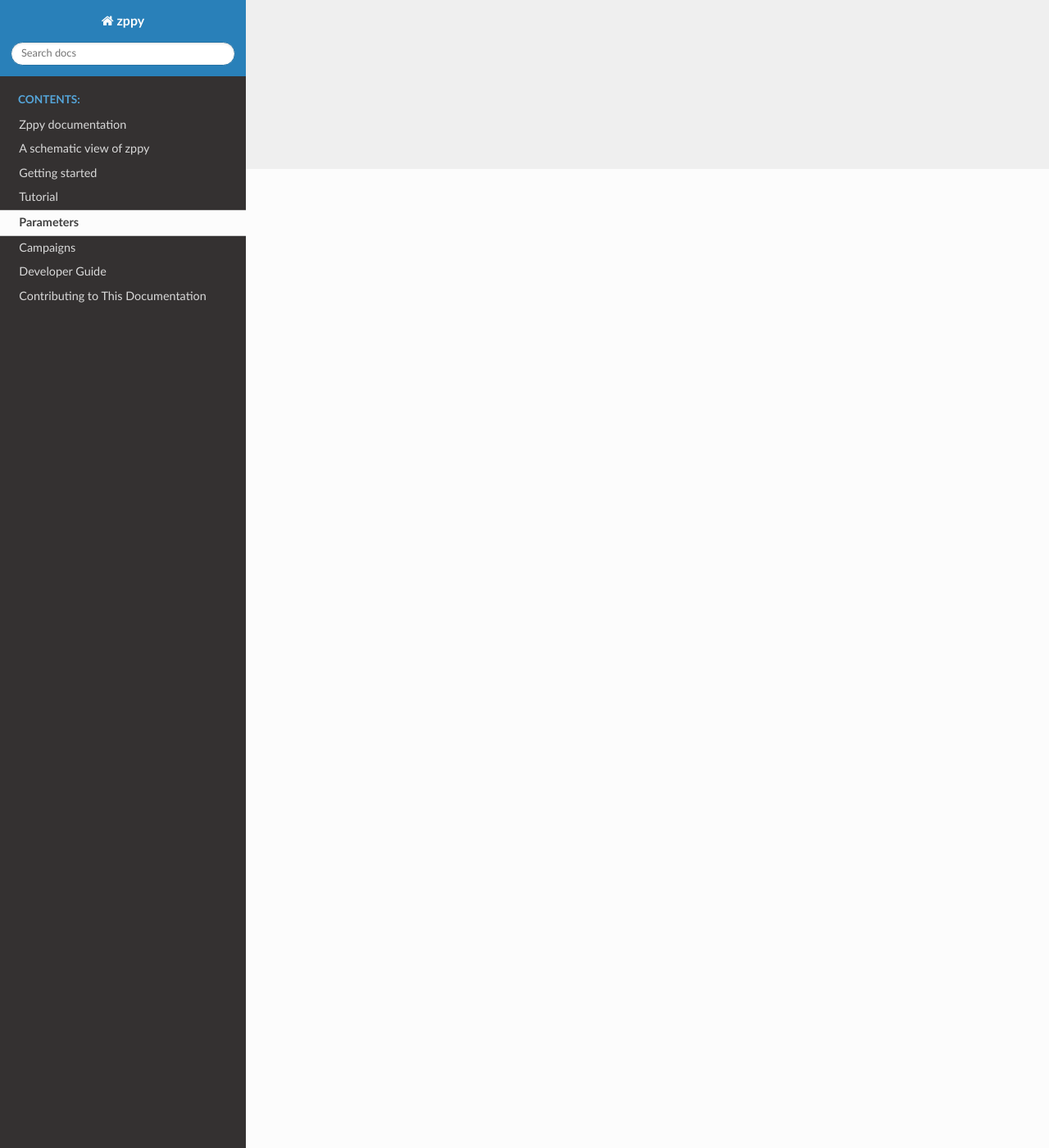
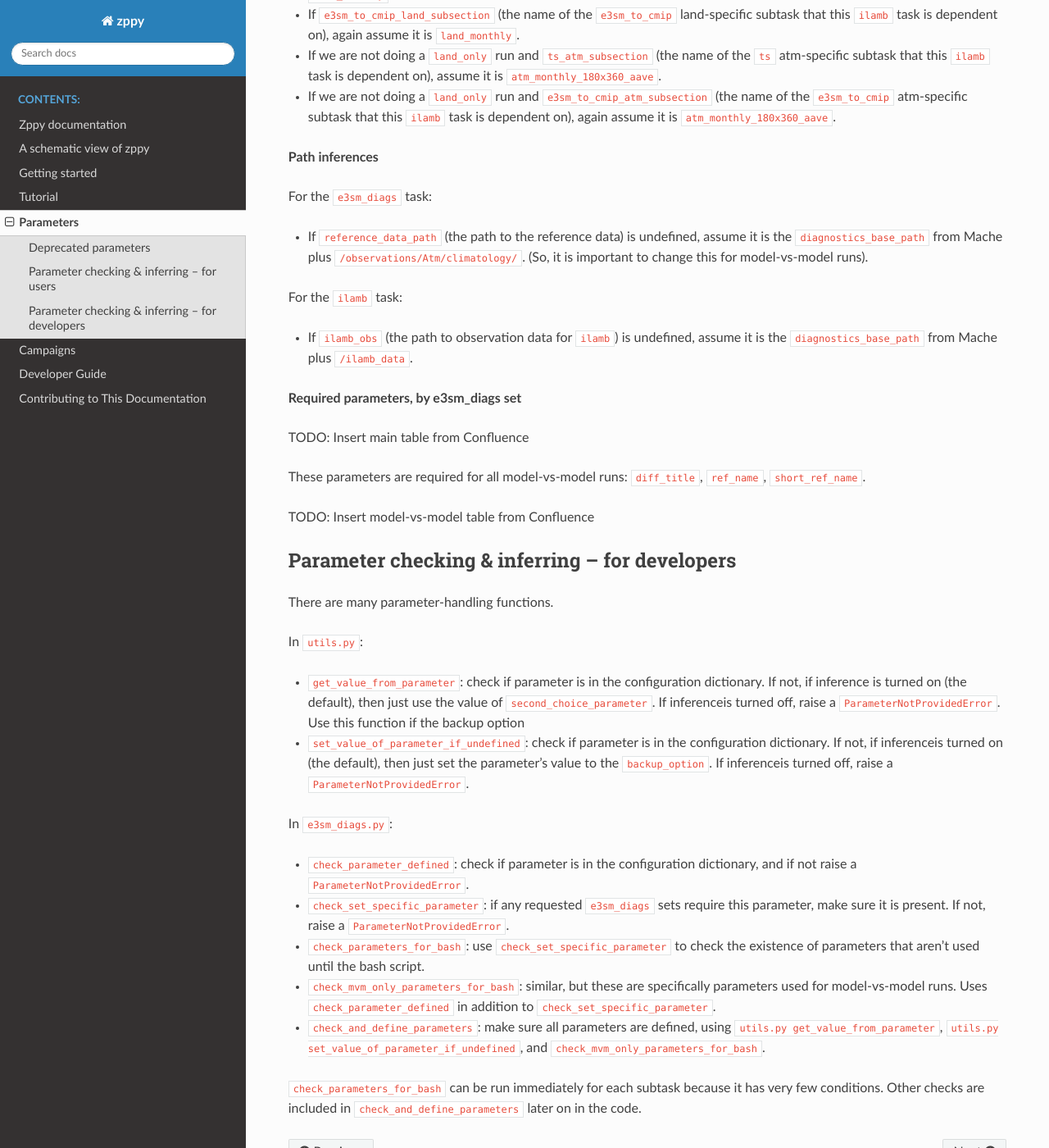
Before and after one commit to E3SM-Project/zppy, a Sphinx documentation site: the page built from docs/source/parameters.rst, in a window 1280 px wide and 1400 px high, scrolled down 1194 px. Shown: the whole window at 82% size. Built offline with Sphinx 7.4.7 and the Read the Docs theme 3.1.0, drawn with Linux system fonts in a browser that asks for light colours; some of the changed text lies outside the part shown.

Commit message:
Document parameter inference

```diff
--- a/docs/source/parameters.rst
+++ b/docs/source/parameters.rst
@@ -15,3 +15,80 @@ See `this release's parameter defaults <https://github.com/E3SM-Project/zppy/blo
 on GitHub for a complete list of parameters and their default values.
 You can also view the most up-to-date,
 `unreleased parameter defaults <https://github.com/E3SM-Project/zppy/blob/main/zppy/templates/default.ini>`_.
+
+Deprecated parameters
+=====================
+
+The following parameters no longer perform any function:
+   ::
+
+        "e3sm_to_cmip_environment_commands"
+        "ts_fmt"
+        "scratch"
+        "atmosphere_only"
+        "plot_names"
+
+Parameter checking & inferring -- for users
+===========================================
+
+There are two types of inferences, each with their own parameter in ``default.ini``:
+
+* ``infer_path_parameters``: infer paths that are not explicitly provided in the configuraiton file. Default is ``True``.
+* ``infer_section_parameters``: infer subtask dependency names that are not explicitly provided in the configuration file. Default is ``True``.
+
+**Section inferences**
+
+For the ``climo``, ``ts``, ``e3sm_to_cmip``, and ``e3sm_diags`` tasks:
+
+* If ``subsection`` (the name of the subtask) is undefined, just use the value of ``grid``.
+
+For the ``e3sm_to_cmip`` task:
+
+* If ``ts_subsection`` (the name of the ``ts`` subtask that this ``e3sm_to_cmip`` subtask is dependent on) is undefined, assume it had the same name as this ``e3sm_to_cmip`` subtask.
+
+For the ``ilamb`` task:
+
+* If ``ts_land_subsection`` (the name of the ``ts`` land-specific subtask that this ``ilamb`` task is dependent on), assume it is ``land_monthly``.
+* If ``e3sm_to_cmip_land_subsection`` (the name of the ``e3sm_to_cmip`` land-specific subtask that this ``ilamb`` task is dependent on), again assume it is ``land_monthly``.
+* If we are not doing a ``land_only`` run and ``ts_atm_subsection`` (the name of the ``ts`` atm-specific subtask that this ``ilamb`` task is dependent on), assume it is ``atm_monthly_180x360_aave``.
+* If we are not doing a ``land_only`` run and ``e3sm_to_cmip_atm_subsection`` (the name of the ``e3sm_to_cmip`` atm-specific subtask that this ``ilamb`` task is dependent on), again assume it is ``atm_monthly_180x360_aave``.
+
+
+**Path inferences**
+
+For the ``e3sm_diags`` task:
+
+* If ``reference_data_path`` (the path to the reference data) is undefined, assume it is the ``diagnostics_base_path`` from Mache plus ``/observations/Atm/climatology/``. (So, it is important to change this for model-vs-model runs).
+
+
+For the ``ilamb`` task:
+
+* If ``ilamb_obs`` (the path to observation data for ``ilamb``) is undefined, assume it is the ``diagnostics_base_path`` from Mache plus ``/ilamb_data``.
+
+**Required parameters, by e3sm_diags set**
+
+TODO: Insert main table from Confluence
+
+These parameters are required for all model-vs-model runs: ``diff_title``, ``ref_name``, ``short_ref_name``.
+
+TODO: Insert model-vs-model table from Confluence
+
+Parameter checking & inferring -- for developers
+================================================
+
+There are many parameter-handling functions.
+
+In ``utils.py``:
+
+* ``get_value_from_parameter``: check if parameter is in the configuration dictionary. If not, if inference is turned on (the default), then just use the value of ``second_choice_parameter``. If inferenceis turned off, raise a ``ParameterNotProvidedError``. Use this function if the backup option
+* ``set_value_of_parameter_if_undefined``: check if parameter is in the configuration dictionary. If not, if inferenceis turned on (the default), then just set the parameter's value to the ``backup_option``. If inferenceis turned off, raise a ``ParameterNotProvidedError``.
+
+In ``e3sm_diags.py``:
+
+* ``check_parameter_defined``: check if parameter is in the configuration dictionary, and if not raise a ``ParameterNotProvidedError``.
+* ``check_set_specific_parameter``: if any requested ``e3sm_diags`` sets require this parameter, make sure it is present. If not, raise a ``ParameterNotProvidedError``.
+* ``check_parameters_for_bash``: use ``check_set_specific_parameter`` to check the existence of parameters that aren't used until the bash script.
+* ``check_mvm_only_parameters_for_bash``: similar, but these are specifically parameters used for model-vs-model runs. Uses ``check_parameter_defined`` in addition to ``check_set_specific_parameter``.
+* ``check_and_define_parameters``: make sure all parameters are defined, using ``utils.py get_value_from_parameter``, ``utils.py set_value_of_parameter_if_undefined``,  and ``check_mvm_only_parameters_for_bash``.
+
+``check_parameters_for_bash`` can be run immediately for each subtask because it has very few conditions. Other checks are included in ``check_and_define_parameters`` later on in the code.
```
